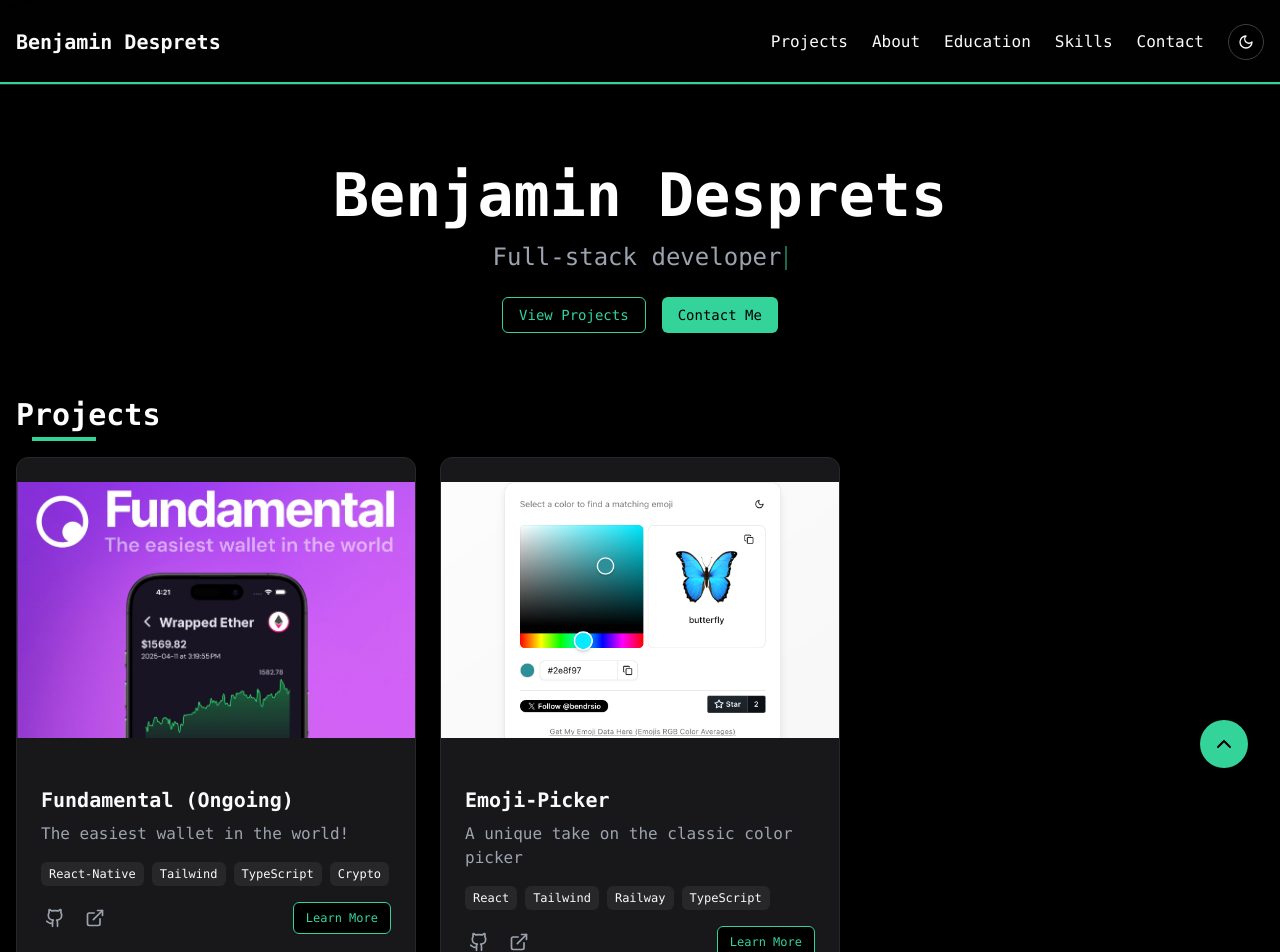
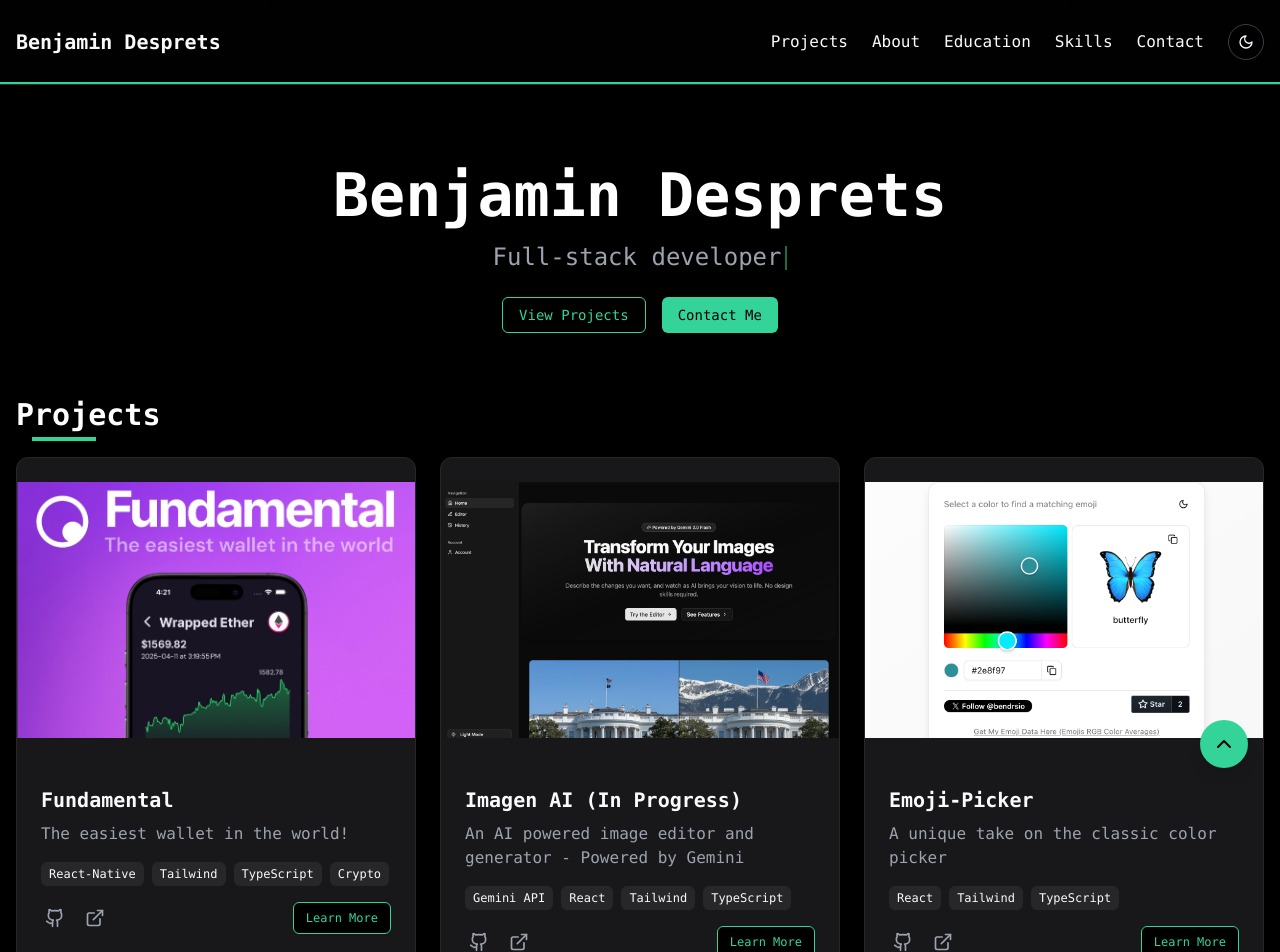
Before and after one commit to bendrsio/desprets.net, a Next.js app: page / in a window 1280 px wide. Shown: the top 952 px of the page. Built offline with nearby package versions, Linux system fonts and the light colour scheme.

Commit message:
add: imagen project

```diff
--- a/app/projects.ts
+++ b/app/projects.ts
@@ -14,7 +14,7 @@ export interface Project {
 export const projects = [
   {
     id: "1",
-    title: "Fundamental (Ongoing)",
+    title: "Fundamental",
     description: "The easiest wallet in the world!",
     technologies: ["React-Native", "Tailwind", "TypeScript", "Crypto"],
     github: "https://github.com/fdmntl/fundamental-app",
@@ -29,9 +29,22 @@ export const projects = [
   },
   {
     id: "2",
+    title: "Imagen AI (In Progress)",
+    description: "An AI powered image editor and generator - Powered by Gemini",
+    technologies: ["Gemini API", "React", "Tailwind", "TypeScript"],
+    link: "https://imagen.desprets.net/",
+    fullDescription: `
+      An AI powered image editor and generator, powered by Gemini-2.0-Flash.
+      The app is currently in development and some features are not yet functional.
+      I plan to add more models and features in the future.
+    `,
+    images: ["/Imagen.png"],
+  },
+  {
+    id: "3",
     title: "Emoji-Picker",
     description: "A unique take on the classic color picker",
-    technologies: ["React", "Tailwind", "Railway", "TypeScript"],
+    technologies: ["React", "Tailwind", "TypeScript"],
     github: "https://github.com/bendrsio/emoji-color-picker",
     link: "https://emoji.desprets.net/",
     fullDescription: `
```
Also changed, not shown: public/Imagen.png (added).
